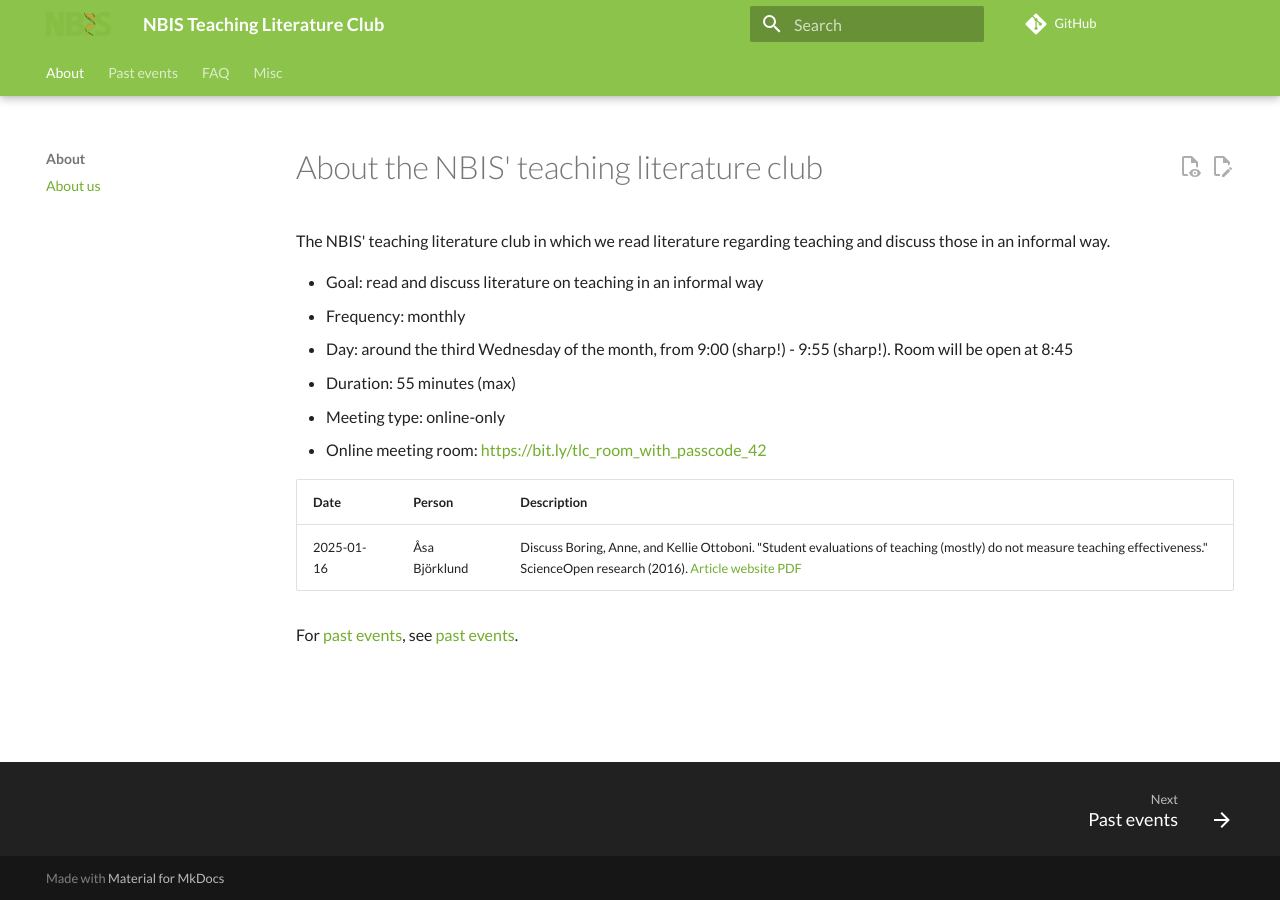
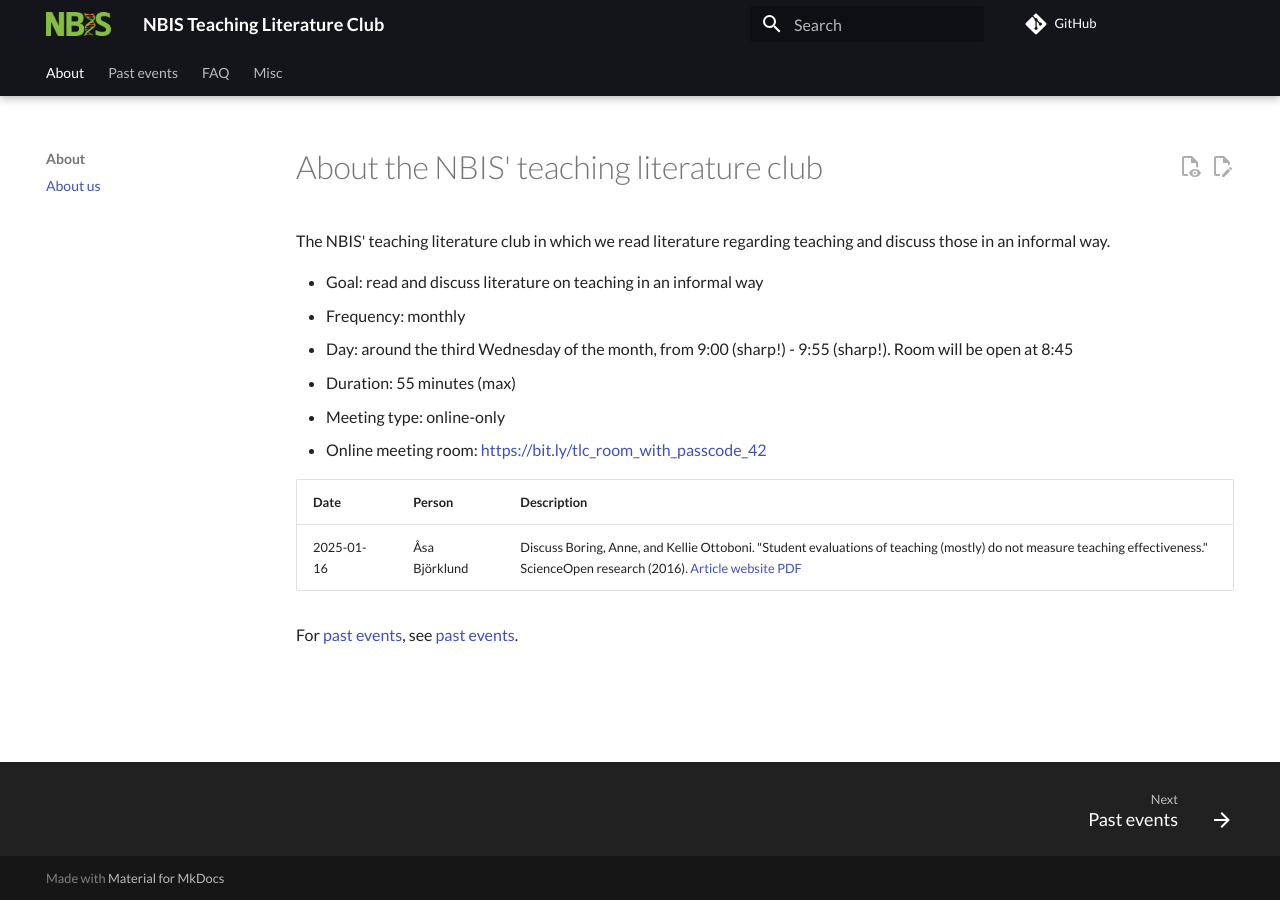
Before and after one commit to NBISweden/teaching_literature_club, an MkDocs documentation site: the page built from docs/README.md, in a window 1280 px wide. Built offline with MkDocs 1.6.1 and Material for MkDocs 9.7.7, drawn with Linux system fonts in a browser that asks for light colours; comment, search, counter and statistics services are not loaded.

Commit message:
Use black

```diff
--- a/mkdocs.yml
+++ b/mkdocs.yml
@@ -19,7 +19,7 @@ theme:
     text: Lato
     code: JetBrains Mono
   palette:
-    primary: light green
+    primary: black
 
   logo: logo/nbis_logo.png
 
```
